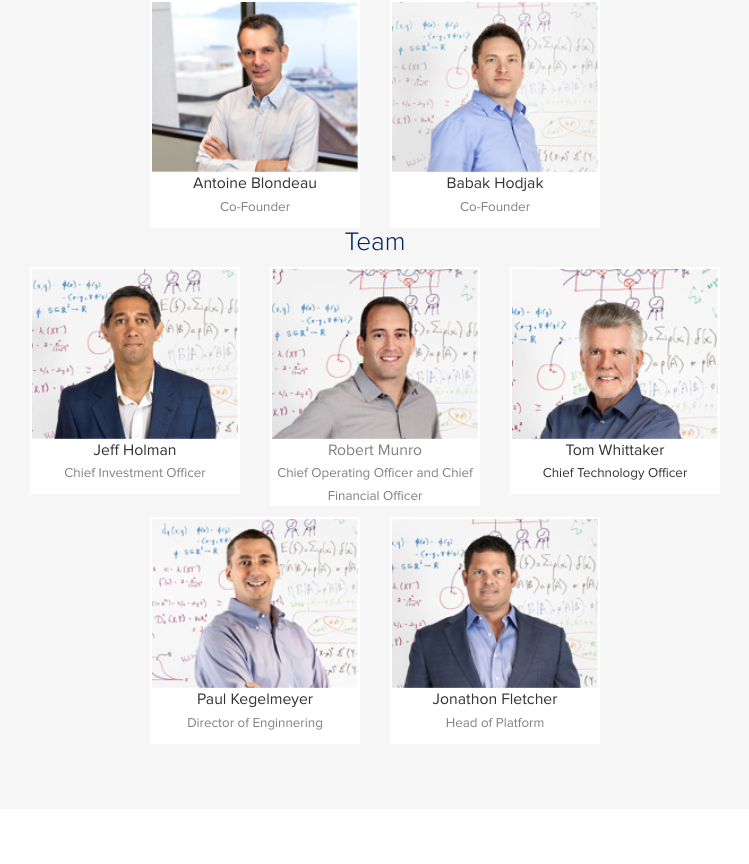
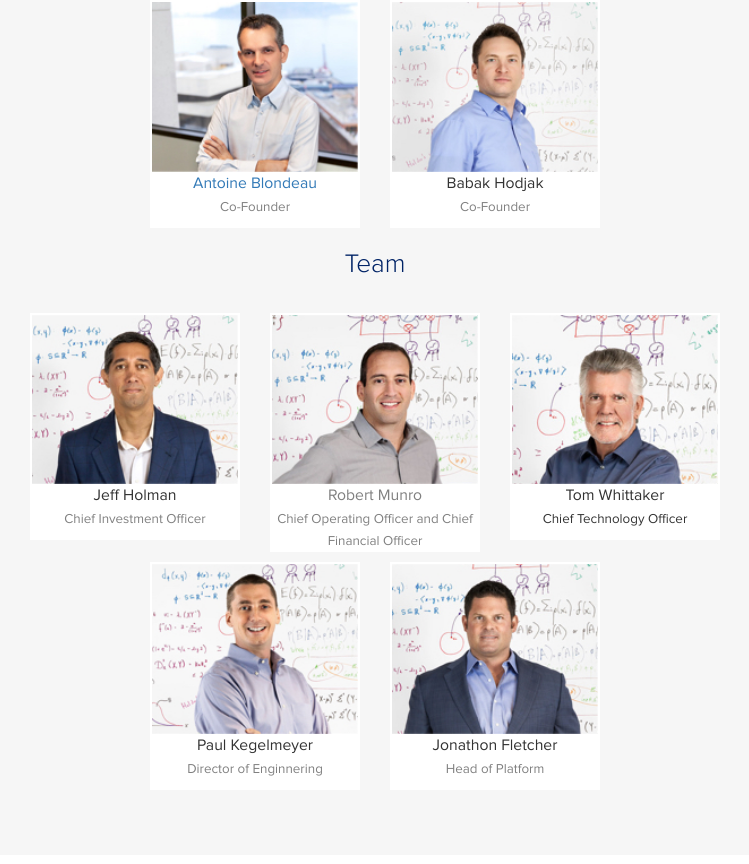
Before and after one commit to JennyLuciaVega/Primera-hackaton-laboratoria, a plain HTML site: page aboutus.html in a window 1280 px wide. Shown: the part 1800-2664 px from the top of the page, without its empty margins (265-1014 px from the left). Drawn offline with nearby package versions, Linux system fonts and the light colour scheme.

Commit message:
presentacion

```diff
--- a/aboutus.html
+++ b/aboutus.html
@@ -112,7 +112,7 @@
             <div class="blanco pd-img">
               <img class="img-founder" src="img/foto 1.jpg" alt="">
               <div>
-                <p>Antoine Blondeau <br><small style="color: gray">Co-Founder</small></p>
+                <a href="persona.html"><p>Antoine Blondeau <br><small style="color: gray">Co-Founder</small></p></a>
               </div>
             </div>
           </div>
@@ -125,7 +125,7 @@
         </div>
       </div>
       <div class="row">
-        <h3 class="text-center" style="color: #002366">Team</h3>
+        <h3 class="text-center" style="color: #002366; margin-top: 2%; margin-bottom: 2%">Team</h3>
       </div>
       <div class="container-sm text-center">
         <div class="row mgb-3">
```
